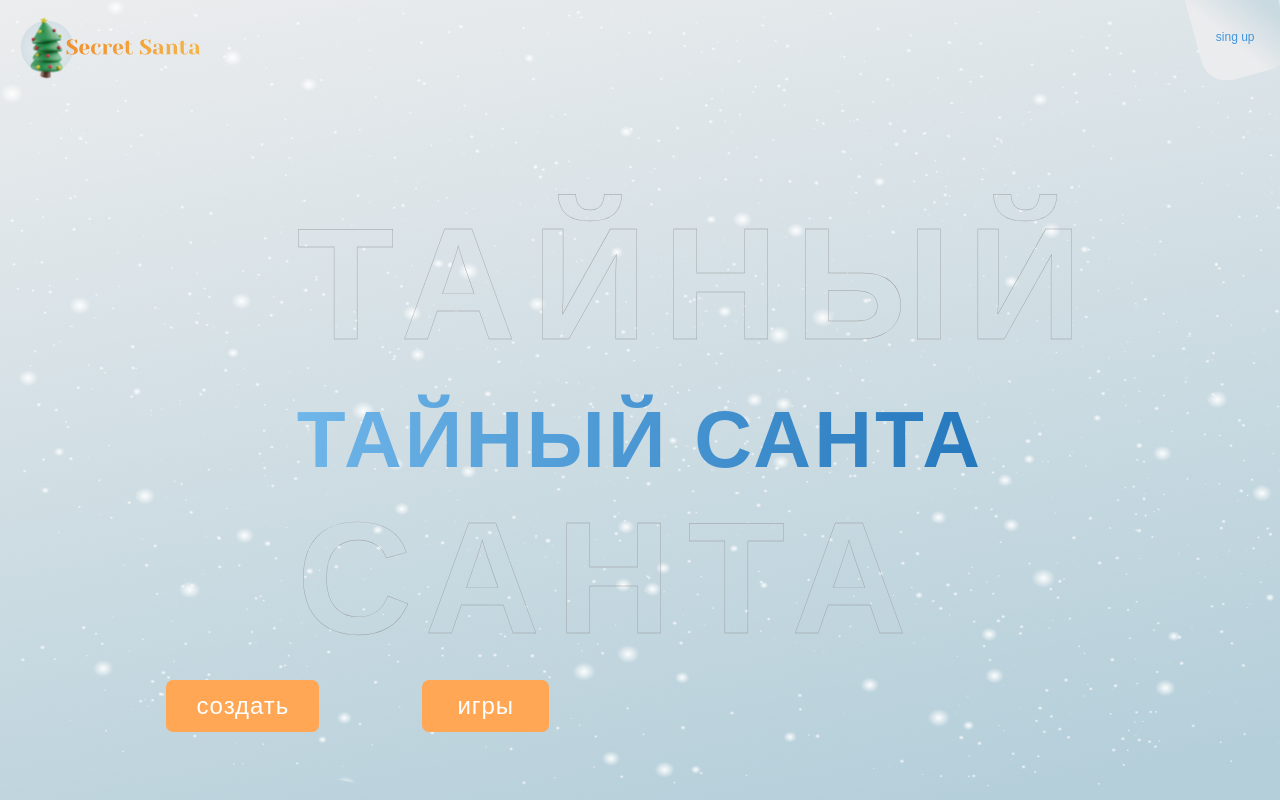
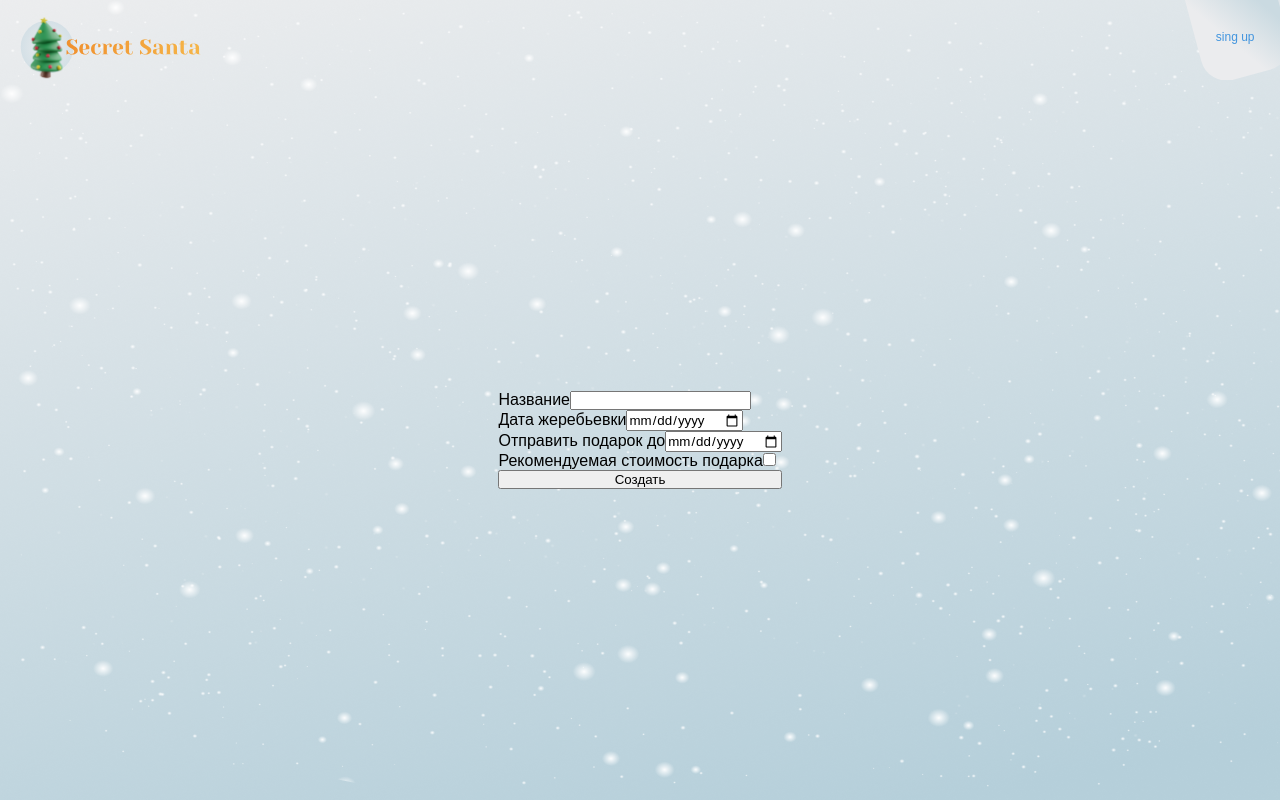
Before and after one commit to evanesenze/secret-santa-web-app, a React (Create React App) app: page /admin/createGame in a window 1280 px wide. Built offline with nearby package versions, Linux system fonts and the light colour scheme.

Commit message:
some fix

```diff
--- a/package.json
+++ b/package.json
@@ -11,6 +11,8 @@
     "@types/react": "^17.0.44",
     "react": "^18.0.0",
     "react-dom": "^18.0.0",
+    "react-hook-form": "^7.31.1",
+    "react-router-dom": "^6.3.0",
     "react-scripts": "5.0.0",
     "typescript": "^4.6.3",
     "web-vitals": "^2.1.4"
--- a/src/components/App.tsx
+++ b/src/components/App.tsx
@@ -1,4 +1,5 @@
 import React from 'react';
+import { BrowserRouter as Router, Route, Routes } from 'react-router-dom';
 import Header from './Header';
 import Main from './Views/Main';
 import Home from './Views/Home';
@@ -9,6 +10,8 @@ import GameMain from './Views/GameMain';
 import DesignatedUser from './Views/DesignatedUser';
 import { deleteEvent, editEvent, getEvents, saveEvent } from '../services/Server';
 
+import Create from './Views/Create';
+
 function App() {
   const f = async () => {
     const res = await getEvents();
@@ -18,8 +21,8 @@ function App() {
   const f2 = async () => {
     const event: IEvent = {
       description: 'test22',
-      endEvent: '2022-05-12T08:20:39.827Z',
-      endRegistration: '2022-05-12T08:20:39.827Z',
+      endEvent: new Date(),
+      endRegistration: new Date(),
       reshuffle: true,
       sendFriends: false,
       sumPrice: 199,
@@ -37,8 +40,8 @@ function App() {
   const f4 = async () => {
     const event: IExistEvent = {
       description: 'test123123',
-      endEvent: '2022-05-12T09:35:21.351Z',
-      endRegistration: '2022-05-12T09:35:21.351Z',
+      endEvent: new Date(),
+      endRegistration: new Date(),
       id: 'e18d10ec-7ba9-436d-bf3e-1154b637a431',
       reshuffle: true,
       sendFriends: true,
@@ -50,7 +53,14 @@ function App() {
   };
 
   return (
+    <Router>
       <Header>
+        <Routes>
+          <Route path="/admin" element={<Home />} />
+          <Route path="/admin/games" element={<ReadyGames />} />
+          <Route path="/admin/createGame" element={<Create />} />
+          <Route path="/" element={<Main />} />
+        </Routes>
         {/* <DesignatedUser /> */}
         {/* <GameMain /> */}
         {/* <Wishes /> */}
@@ -58,8 +68,9 @@ function App() {
 
         {/* <Games /> */}
         {/* <ReadyGames /> */}
-      <Home />
+        {/* <Home /> */}
       </Header>
+    </Router>
   );
 }
 
--- /dev/null
+++ b/src/components/Views/Create.tsx
@@ -0,0 +1,54 @@
+import React from 'react';
+import { useForm, SubmitHandler } from 'react-hook-form';
+import { saveEvent } from '../../services/Server';
+
+interface ICreate {
+  description: string;
+  endRegistration: Date;
+  endEvent: Date;
+  sumPrice?: number;
+  showSumPrice: boolean;
+}
+
+export default function Create() {
+  const { register, handleSubmit, watch, reset } = useForm<ICreate>();
+
+  const showSumPrice = watch('showSumPrice');
+  console.log(showSumPrice);
+  const submit: SubmitHandler<ICreate> = ({ description, endEvent, endRegistration, showSumPrice, sumPrice }) => {
+    const event: IEvent = {
+      description,
+      endEvent,
+      endRegistration,
+      sumPrice: showSumPrice ? sumPrice : 0,
+    };
+    saveEvent(event);
+    alert('Save');
+    reset();
+  };
+
+  return (
+    <div>
+      <form style={{ display: 'flex', flexDirection: 'column' }} onSubmit={handleSubmit(submit)}>
+        <label>
+          Название
+          <input {...register('description', { required: true })} />
+        </label>
+        <label>
+          Дата жеребьевки
+          <input type="date" {...register('endEvent', { required: true })} />
+        </label>
+        <label>
+          Отправить подарок до
+          <input type="date" {...register('endRegistration', { required: true })} />
+        </label>
+        <label>
+          Рекомендуемая стоимость подарка
+          <input type="checkbox" {...register('showSumPrice')} />
+          {showSumPrice && <input type="number" {...register('sumPrice', { required: true })} />}
+        </label>
+        <button type="submit">Создать</button>
+      </form>
+    </div>
+  );
+}
--- a/src/components/Views/Home/index.tsx
+++ b/src/components/Views/Home/index.tsx
@@ -1,13 +1,17 @@
 import React, { FC } from 'react';
-
+import { Link } from 'react-router-dom';
 import './style.css';
 
 const Home: FC = () => {
   return (
     <div className="home_view">
       <span>Тайный санта</span>
-      <button className="create_button">создать</button>
-      <button className="games_button">игры</button>
+      <Link className="create_button" to="/admin/createGame">
+        создать
+      </Link>
+      <Link className="games_button" to="/admin/games">
+        игры
+      </Link>
     </div>
   );
 };
--- a/src/components/Views/ReadyGames/index.tsx
+++ b/src/components/Views/ReadyGames/index.tsx
@@ -1,29 +1,43 @@
-import React, { FC } from 'react';
+import React, { FC, useEffect, useState } from 'react';
+import { Link } from 'react-router-dom';
+import { getEvents, deleteEvent } from '../../../services/Server';
+import cardImage from '../../../assets/snowman.png';
 
 import './style.css';
 
 const ReadyGames: FC = () => {
+  const [events, setEvents] = useState([]);
+
+  const loadEvents = async () => {
+    const events = await getEvents();
+    setEvents(events.response);
+  };
+
+  useEffect(() => {
+    loadEvents();
+  }, []);
+
+  const removeEvent = (id: string) => {
+    deleteEvent(id)
+      .then(() => loadEvents())
+      .then(() => alert('delete'));
+  };
+
   return (
     <div className="main_content__layout">
       <div className="rectangle">
         <h1 className="games">Игры</h1>
-        <button className="games_button">создать</button>
+        <Link to="/admin/createGame" className="create_game_button">
+          создать
+        </Link>
       </div>
       <div className="container">
-        <div className="game_1">
-          <span>Тайный Санта 2022 20 участников</span>
-          <button></button>
-        </div>
-        <div className="game_2">
-          <img></img>
-          <span></span>
-          <button></button>
-        </div>
-        <div className="game_3">
-          <img></img>
-          <span></span>
-          <button></button>
-        </div>
+        {events.map((item: any) => (
+          <div key={item.id} className="default_game_card" onClick={() => removeEvent(item.id)}>
+            <img className="default_game_card__img" src={cardImage} />
+            <span className="default_game_card__titile">{item.description}</span>
+          </div>
+        ))}
       </div>
     </div>
   );
--- a/src/components/Views/ReadyGames/style.css
+++ b/src/components/Views/ReadyGames/style.css
@@ -11,7 +11,7 @@
   color: #1d71b8;
 }
 
-.games_button {
+.create_game_button {
   background-color: #ffa755;
   border-radius: 15px;
   color: #ffffff;
@@ -29,23 +29,26 @@
   flex-wrap: wrap;
 }
 
-.game_1 {
+.default_game_card {
   width: 150px;
   height: 150px;
   background: #ffffff;
   border: 1px solid #b1ddff;
-  box-sizing: border-box;
   border-radius: 10px;
-  background-image: url('../../../assets/snowman.png');
-  background-repeat: no-repeat;
-  background-position: center 20%;
+  padding: 1%;
+  display: flex;
+  flex-direction: column;
 }
 
-.game_1 span {
+.default_game_card__titile {
+  height: 20%;
   font-weight: 400;
   font-size: 15px;
   line-height: 13px;
   text-align: center;
-  letter-spacing: -0.02em;
   color: #4295de;
 }
+
+.default_game_card__img {
+  height: 80%;
+}
```
Also changed, not shown: src/Types/index.ts (+6 -6 lines), 1 other file (tests, documents, lock files or other folders). Lines whose indentation alone changed are shown as unchanged.
